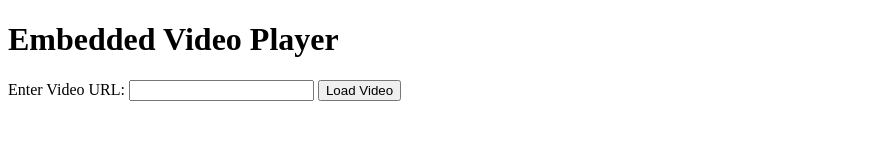
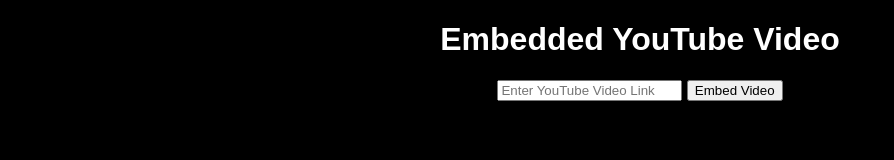
Before and after one commit to ludwig7685/Megavideostream, a plain HTML site: page index.html in a window 1280 px wide. Shown: the whole page, without its empty margins (0-894 px from the left). Drawn offline with Linux system fonts and the light colour scheme.

Commit message:
Update index.html

```diff
--- a/index.html
+++ b/index.html
@@ -1,32 +1,27 @@
 <!DOCTYPE html>
 <html>
 <head>
-    <title>Video Player</title>
+    <title>Embedded YouTube Video</title>
+    <style>
+        body {
+            background-color: black;
+            color: white;
+            font-family: Arial, sans-serif;
+            text-align: center;
+        }
+    </style>
 </head>
 <body>
-    <h1>Embedded Video Player</h1>
-    <label for="videoUrl">Enter Video URL:</label>
-    <input type="text" id="videoUrl">
-    <button onclick="loadVideo()">Load Video</button>
-    <div id="videoContainer">
-        <!-- Video player will be embedded here -->
-    </div>
+    <h1>Embedded YouTube Video</h1>
+    <input type="text" id="videoUrl" placeholder="Enter YouTube Video Link">
+    <button onclick="embedVideo()">Embed Video</button>
+    <div id="videoContainer"></div>
 
     <script>
-        function loadVideo() {
+        function embedVideo() {
             var videoUrl = document.getElementById("videoUrl").value;
             var videoContainer = document.getElementById("videoContainer");
-
-            var videoElement = document.createElement("video");
-            videoElement.controls = true;
-            videoElement.autoplay = true;
-            var sourceElement = document.createElement("source");
-            sourceElement.src = videoUrl;
-            sourceElement.type = "video/mp4"; // Change to the appropriate MIME type if needed
-
-            videoElement.appendChild(sourceElement);
-            videoContainer.innerHTML = "";
-            videoContainer.appendChild(videoElement);
+            videoContainer.innerHTML = '<iframe width="560" height="315" src="' + videoUrl + '" frameborder="0" allowfullscreen></iframe>';
         }
     </script>
 </body>
```
